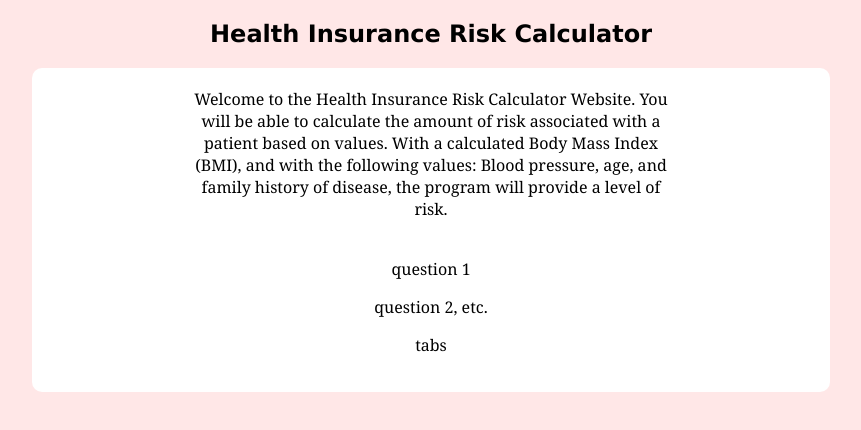
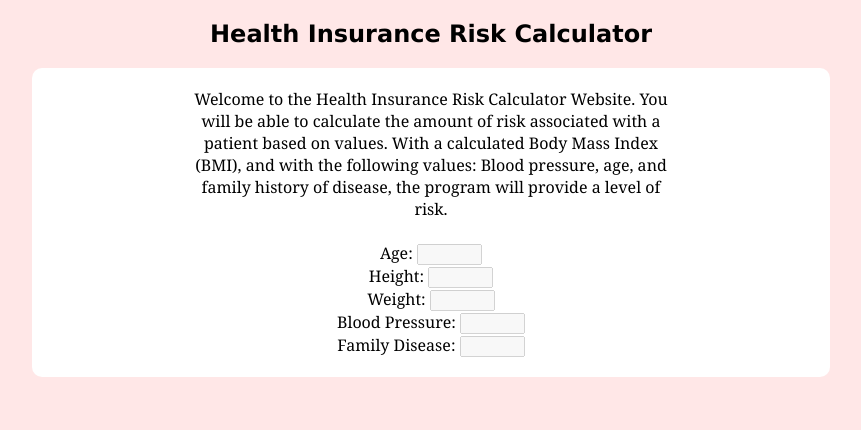
Before and after one commit to matthewaomalley/riskCalc, a website: page public/index.html in a window 1280 px wide. Shown: the whole page, without its empty margins (209-1070 px from the left). Drawn offline with Linux system fonts and the light colour scheme.

Commit message:
Added input boxes

```diff
--- a/public/index.html
+++ b/public/index.html
@@ -19,9 +19,15 @@
                 values: Blood pressure, age, and family history of disease, the program will
                 provide a level of risk.</span></p><br>
 
-            <p>question 1</p>
-            <p>question 2, etc.</p>
-            <p>tabs</p>
+            Age: <input id="age" type ="text" value="" size="5" disabled><br>
+
+            Height: <input id="height" type ="text" value="" size="5" disabled><br>
+
+            Weight: <input id="weight" type="text" value="" size="5" disabled><br>
+
+            Blood Pressure: <input id="blood-pressure" type="text" value="" size="5" disabled><br>
+
+            Family Disease: <input id="family-disease" type="text" value="" size="5" disabled><br>
 
         </div>
     </body>
```
